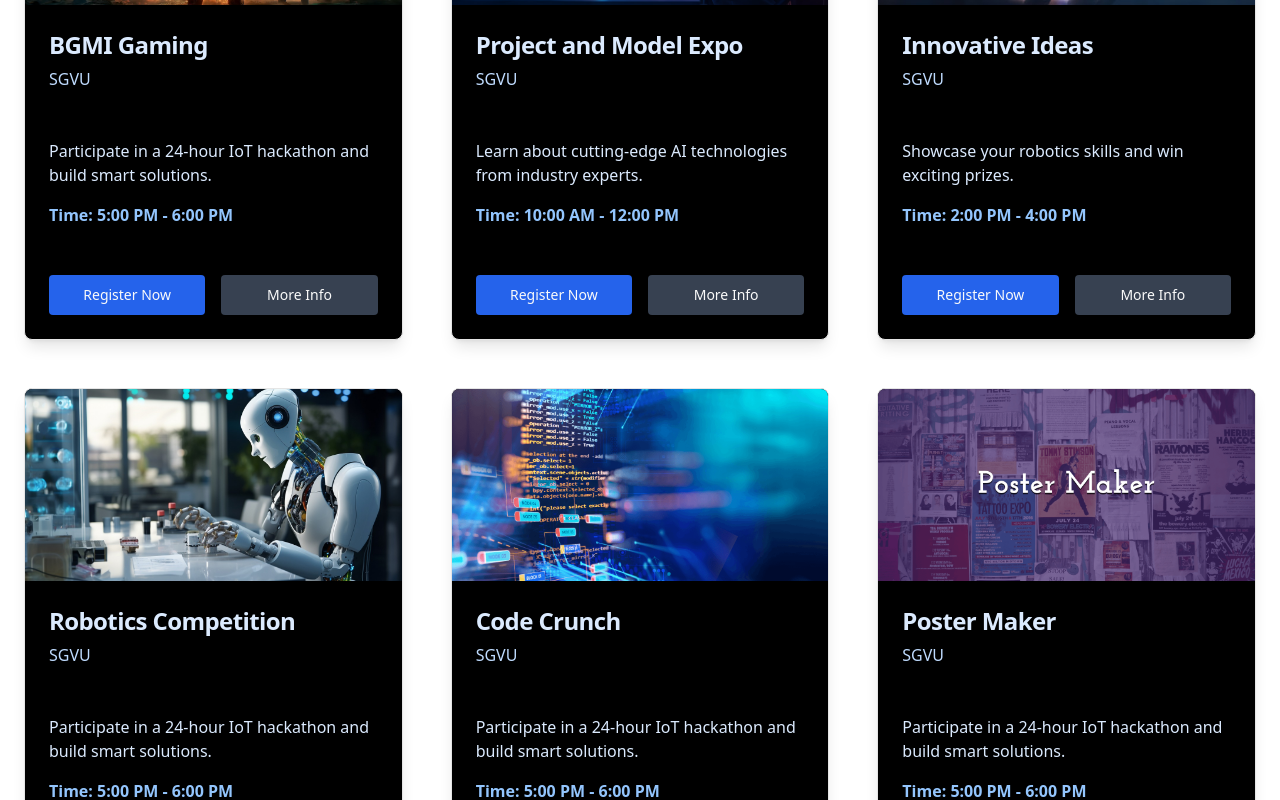
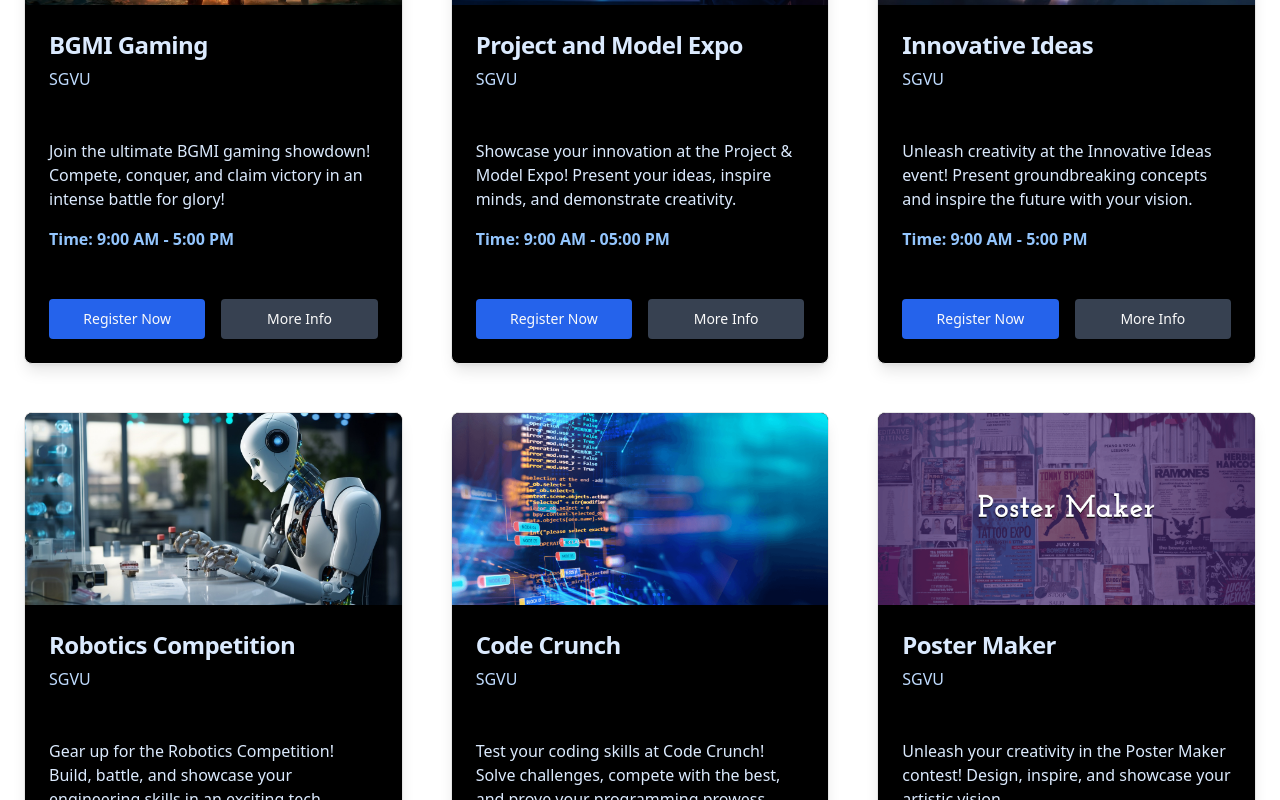
Before and after one commit to Ayusk19/india-is-innovating-2025, a React (Vite) app: page / in a window 1280 px wide. Shown: the part 2640-3440 px from the top of the page. Built offline with nearby package versions, Linux system fonts and the light colour scheme.

Commit message:
updated card details

```diff
--- a/src/components/Events.jsx
+++ b/src/components/Events.jsx
@@ -1,3 +1,4 @@
+/* eslint-disable no-unused-vars */
 import React, { useEffect, lazy, Suspense } from "react";
 import { gsap } from "gsap";
 import { ScrollTrigger } from "gsap/ScrollTrigger";
--- a/src/components/Team.jsx
+++ b/src/components/Team.jsx
@@ -3,10 +3,10 @@ import React from "react";
 import { Avatar, AvatarImage, AvatarFallback } from "@/components/ui/avatar";
 
 const teamMembers = [
-  { name: "Kavya Sinsinwar", role: "Developer", image: "/assets/images/kavya.jpg" },
-  { name: "Ayush Kumar", role: "Developer", image: "/assets/images/ayush.jpg" },
-  { name: "Gaurav Sharma", role: "Developer", image: "/assets/images/gaurav.jpg" },
-  { name: "Ekta Verma", role: "Developer", image: "/assets/images/ekta.jpg" },
+  { name: "Kavya Sinsinwar", role: "CSE Final Year", image: "/assets/images/kavya.jpg" },
+  { name: "Ayush Kumar", role: "CSE Final Year", image: "/assets/images/ayush.jpg" },
+  { name: "Gaurav Sharma", role: "CSE Final Year", image: "/assets/images/gaurav.jpg" },
+  { name: "Ekta Verma", role: "CSE Final Year", image: "/assets/images/ekta.jpg" },
 ];
 
 const Team = () => {
@@ -15,7 +15,7 @@ const Team = () => {
       <div className="container px-4 mx-auto">
         <div className="max-w-5xl mx-auto text-center">
           <h2 className="mb-8 text-4xl font-bold text-white sm:text-5xl">
-            Technical <u>Team</u>
+            Technical Team
           </h2>
 
           <div className="grid grid-cols-2 gap-6 md:grid-cols-4">
--- a/src/components/Venue.jsx
+++ b/src/components/Venue.jsx
@@ -1,3 +1,4 @@
+/* eslint-disable react/prop-types */
 import React, { useEffect, useRef } from "react";
 import {
   Card,
@@ -18,33 +19,33 @@ const events = [
     title: "BGMI Gaming",
     location: "SGVU",
     description:
-      "Participate in a 24-hour IoT hackathon and build smart solutions.",
-    time: "5:00 PM - 6:00 PM",
+      "Join the ultimate BGMI gaming showdown! Compete, conquer, and claim victory in an intense battle for glory!",
+    time: "9:00 AM - 5:00 PM",
     registerUrl: "https://docs.google.com/forms/d/e/1FAIpQLScGlsHrmDRQxgK2SArAVXilc8iWEvGexKwl50kM4b_14-MdjA/viewform",
     imageUrl: "/assets/images/3.avif",
-    details: "Detailed information about the IoT Hackathon...",
+    details: "Step into the world of BGMI and compete in an adrenaline-pumping tournament! Players will showcase their strategic thinking, sharp reflexes, and teamwork to secure a place at the top. Whether you're a pro or a beginner, join for a fun-filled battle for the ultimate victory!",
   },
   {
     id: 2,
     title: "Project and Model Expo",
     location: "SGVU",
     description:
-      "Learn about cutting-edge AI technologies from industry experts.",
-    time: "10:00 AM - 12:00 PM",
+      "Showcase your innovation at the Project & Model Expo! Present your ideas, inspire minds, and demonstrate creativity.",
+    time: "9:00 AM - 05:00 PM",
     registerUrl:
       "https://docs.google.com/forms/d/e/1FAIpQLScGlsHrmDRQxgK2SArAVXilc8iWEvGexKwl50kM4b_14-MdjA/viewform",
     imageUrl: "/assets/images/1.avif",
-    details: "Detailed information about the AI Innovation Workshop...",
+    details: "The Project and Model Expo is an opportunity for students to showcase their innovative creations. Whether it's a technical project or a creative model, participants will present their ideas and prototypes, demonstrating their ingenuity. It's a platform to explore new technologies, exchange ideas, and inspire others.",
   },
   {
     id: 3,
     title: "Innovative Ideas",
     location: "SGVU",
-    description: "Showcase your robotics skills and win exciting prizes.",
-    time: "2:00 PM - 4:00 PM",
+    description: "Unleash creativity at the Innovative Ideas event! Present groundbreaking concepts and inspire the future with your vision.",
+    time: "9:00 AM - 5:00 PM",
     registerUrl: "https://docs.google.com/forms/d/e/1FAIpQLScGlsHrmDRQxgK2SArAVXilc8iWEvGexKwl50kM4b_14-MdjA/viewform",
     imageUrl: "/assets/images/2.jpg",
-    details: "Detailed information about the Robotics Competition...",
+    details: "The Innovative Ideas event invites participants to present creative and forward-thinking solutions to modern challenges. Whether it's technology, sustainability, or community-focused innovation, the event celebrates fresh ideas that have the potential to shape the future. This is your chance to turn your concepts into reality.",
   },
 
   {
@@ -52,99 +53,99 @@ const events = [
     title: "Robotics Competition",
     location: "SGVU",
     description:
-      "Participate in a 24-hour IoT hackathon and build smart solutions.",
-    time: "5:00 PM - 6:00 PM",
+      "Gear up for the Robotics Competition! Build, battle, and showcase your engineering skills in an exciting tech showdown.",
+    time: "9:00 AM - 5:00 PM",
     registerUrl: "https://docs.google.com/forms/d/e/1FAIpQLScGlsHrmDRQxgK2SArAVXilc8iWEvGexKwl50kM4b_14-MdjA/viewform",
     imageUrl: "/assets/images/4.jpg",
-    details: "Detailed information about the IoT Hackathon...",
+    details: "In the Robotics Competition, teams will design, build, and program robots to perform specific tasks and challenges. It's a test of technical skill, teamwork, and creativity, where participants push the boundaries of engineering and robotics to create functional and innovative machines.",
   },
   {
     id: 5,
     title: "Code Crunch",
     location: "SGVU",
     description:
-      "Participate in a 24-hour IoT hackathon and build smart solutions.",
-    time: "5:00 PM - 6:00 PM",
+      "Test your coding skills at Code Crunch! Solve challenges, compete with the best, and prove your programming prowess.",
+    time: "9:00 AM - 5:00 PM",
     registerUrl: "https://docs.google.com/forms/d/e/1FAIpQLScGlsHrmDRQxgK2SArAVXilc8iWEvGexKwl50kM4b_14-MdjA/viewform",
     imageUrl: "/assets/images/5.png",
-    details: "Detailed information about the IoT Hackathon...",
+    details: "Code Crunch is a coding challenge where participants tackle algorithmic puzzles and real-world problems using programming languages. The event is designed to test problem-solving abilities, speed, and coding proficiency in a competitive environment. Whether you're a beginner or a seasoned coder, it's the perfect platform to show off your skills.",
   },
   {
     id: 6,
     title: "Poster Maker",
     location: "SGVU",
     description:
-      "Participate in a 24-hour IoT hackathon and build smart solutions.",
-    time: "5:00 PM - 6:00 PM",
+      "Unleash your creativity in the Poster Maker contest! Design, inspire, and showcase your artistic vision.",
+    time: "9:00 AM - 5:00 PM",
     registerUrl: "https://docs.google.com/forms/d/e/1FAIpQLScGlsHrmDRQxgK2SArAVXilc8iWEvGexKwl50kM4b_14-MdjA/viewform",
     imageUrl: "/assets/images/6.png",
-    details: "Detailed information about the IoT Hackathon...",
+    details: "The Poster Maker competition invites creative minds to design visually striking and informative posters on a chosen theme. Participants will use their design skills to communicate messages through impactful visuals, typography, and color schemes. It's a great way to explore digital and print media design.",
   },
   {
     id: 7,
     title: "Flavour of India",
-    location: "Room C, Innovation Center",
+    location: "SGVU",
     description:
-      "Participate in a 24-hour IoT hackathon and build smart solutions.",
-    time: "5:00 PM - 6:00 PM",
+      "Experience the rich flavors of India! Celebrate diverse cuisines, traditions, and cultural heritage in a delightful feast.",
+    time: "9:00 AM - 5:00 PM",
     registerUrl: "https://docs.google.com/forms/d/e/1FAIpQLScGlsHrmDRQxgK2SArAVXilc8iWEvGexKwl50kM4b_14-MdjA/viewform",
     imageUrl: "/assets/images/7.jpg",
-    details: "Detailed information about the IoT Hackathon...",
+    details: "Flavour of India brings the rich diversity of Indian cuisine to life! Participants will showcase traditional and modern dishes from across the country, offering a taste of different cultures, flavors, and culinary techniques. It's a celebration of India’s food heritage, featuring everything from street food to gourmet delights.",
   },
   {
     id: 8,
     title: "Waste to Worth",
     location: "SGVU",
     description:
-      "Participate in a 24-hour IoT hackathon and build smart solutions.",
-    time: "5:00 PM - 6:00 PM",
+      "Turn trash into treasure at Waste to Worth! Showcase innovative ideas for recycling and sustainability.",
+    time: "9:00 AM - 5:00 PM",
     registerUrl: "https://docs.google.com/forms/d/e/1FAIpQLScGlsHrmDRQxgK2SArAVXilc8iWEvGexKwl50kM4b_14-MdjA/viewform",
     imageUrl: "/assets/images/8.png",
-    details: "Detailed information about the IoT Hackathon...",
+    details: "Waste to Worth is all about sustainability and recycling. Participants will come up with creative solutions to transform waste materials into valuable products. The event promotes environmental consciousness and innovation in recycling, offering a platform to present ideas that reduce waste and promote sustainability.",
   },
   {
     id: 9,
     title: "Rider Mania",
     location: "SGVU",
     description:
-      "Participate in a 24-hour IoT hackathon and build smart solutions.",
-    time: "5:00 PM - 6:00 PM",
+      "Feel the thrill at Rider Mania! A celebration of speed, adventure, and the spirit of biking.",
+    time: "9:00 AM - 5:00 PM",
     registerUrl: "https://docs.google.com/forms/d/e/1FAIpQLScGlsHrmDRQxgK2SArAVXilc8iWEvGexKwl50kM4b_14-MdjA/viewform",
     imageUrl: "/assets/images/9.webp",
-    details: "Detailed information about the IoT Hackathon...",
+    details: "Rider Mania is an exciting event for biking enthusiasts! Whether it's a race, stunt performance, or group ride, participants will show off their riding skills and passion for motorcycles. It’s a celebration of freedom, adventure, and the biking community, bringing together riders from all over.",
   },
   {
     id: 10,
     title: "Character Design Competition",
     location: "SGVU",
     description:
-      "Participate in a 24-hour IoT hackathon and build smart solutions.",
-    time: "5:00 PM - 6:00 PM",
+      "Bring your imagination to life at the Character Design Competition! Create, sketch, and showcase your unique characters.",
+    time: "9:00 AM - 5:00 PM",
     registerUrl: "https://docs.google.com/forms/d/e/1FAIpQLScGlsHrmDRQxgK2SArAVXilc8iWEvGexKwl50kM4b_14-MdjA/viewform",
     imageUrl: "/assets/images/10.jpg",
-    details: "Detailed information about the IoT Hackathon...",
+    details: "The Character Design Competition invites artists to create unique, original characters for various media. Participants will use their imagination and artistic skills to design characters with distinct personalities, visual styles, and backstories. It’s a chance to bring your creations to life and showcase your design talent.",
   },
   {
     id: 11,
     title: "Bridge Building Competition",
     location: "SGVU",
     description:
-      "Participate in a 24-hour IoT hackathon and build smart solutions.",
-    time: "5:00 PM - 6:00 PM",
+      "Test your engineering skills at the Bridge Building Competition! Design, construct, and compete for the strongest and most innovative bridge.",
+    time: "9:00 AM - 5:00 PM",
     registerUrl: "https://docs.google.com/forms/d/e/1FAIpQLScGlsHrmDRQxgK2SArAVXilc8iWEvGexKwl50kM4b_14-MdjA/viewform",
     imageUrl: "/assets/images/11.webp",
-    details: "Detailed information about the IoT Hackathon...",
+    details: "The Bridge Building Competition challenges participants to design and construct functional bridges using limited resources. The focus is on engineering, creativity, and problem-solving skills. Participants will test their bridges for strength, durability, and efficiency, competing for the title of the best-designed and strongest bridge.",
   },
   {
     id: 12,
     title: "3D Printing Design",
     location: "SGVU",
     description:
-      "Participate in a 24-hour IoT hackathon and build smart solutions.",
-    time: "5:00 PM - 6:00 PM",
+      "Unleash your creativity at the 3D Printing Design competition! Transform your ideas into reality with cutting-edge technology.",
+    time: "9:00 AM - 5:00 PM",
     registerUrl: "https://docs.google.com/forms/d/e/1FAIpQLScGlsHrmDRQxgK2SArAVXilc8iWEvGexKwl50kM4b_14-MdjA/viewform",
     imageUrl: "/assets/images/12.png",
-    details: "Detailed information about the IoT Hackathon...",
+    details: "In the 3D Printing Design competition, participants will design models that are brought to life through 3D printing technology. It's an opportunity to explore the world of prototyping, digital fabrication, and design innovation. Whether it's art, engineering, or product design, this event showcases the potential of 3D printing to transform ideas into tangible objects.",
   },
 ];
 
```
